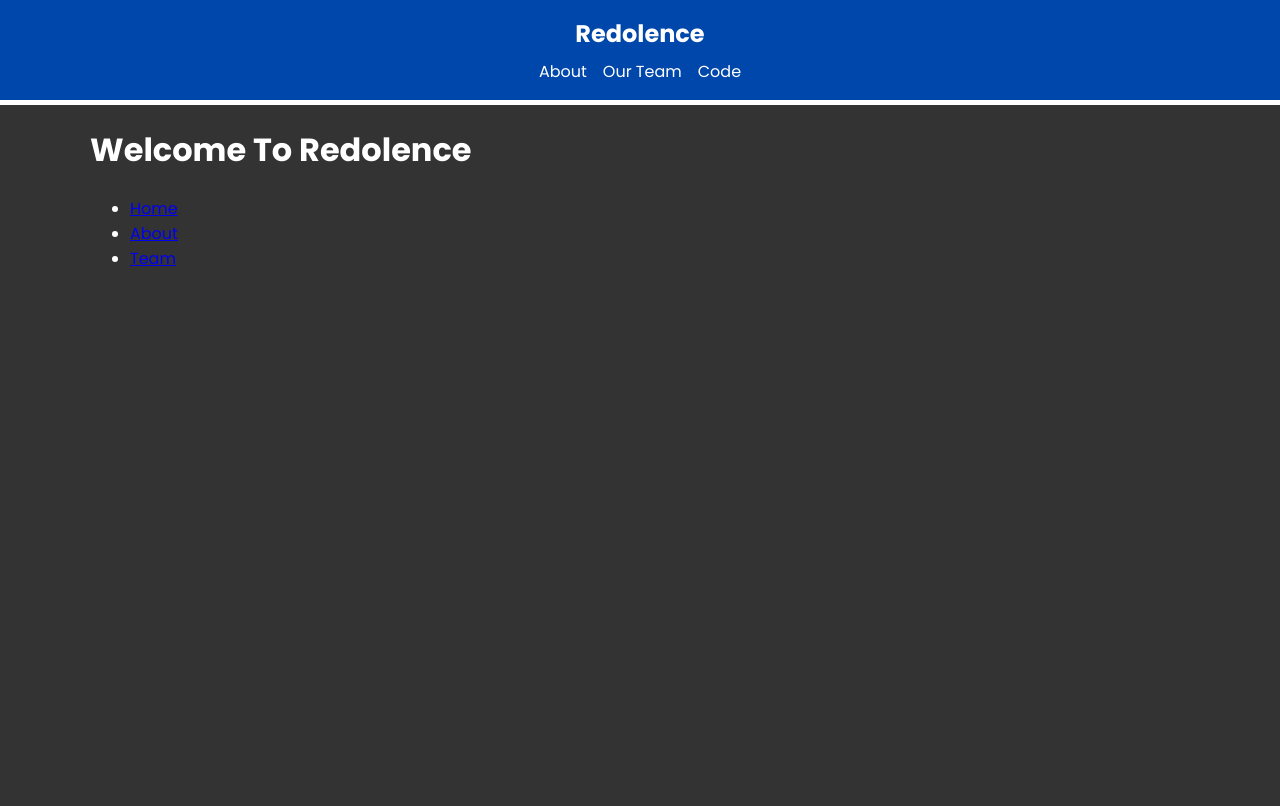
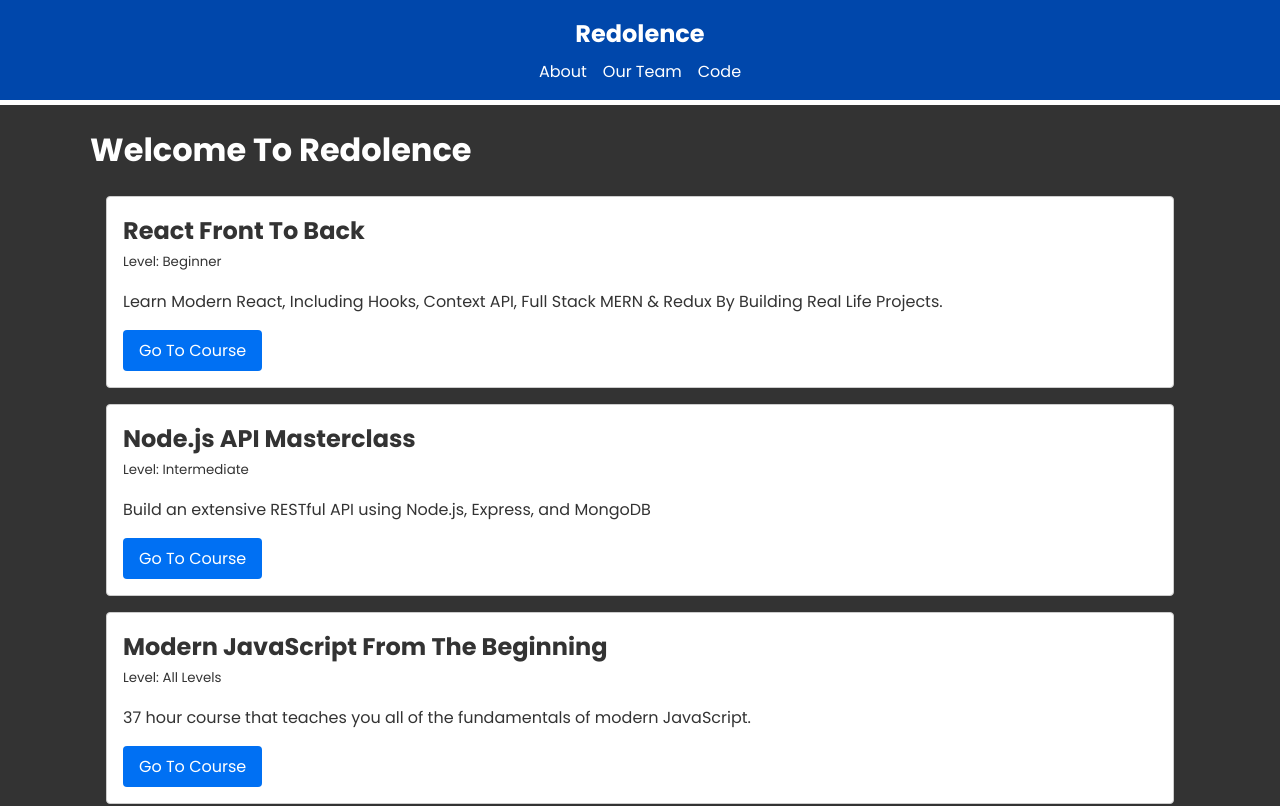
Before and after one commit to rsshonjoydas/nextjs, a Next.js app: page / in a window 1280 px wide. Shown: the top 806 px of the page. Built offline with nearby package versions, Linux system fonts and the light colour scheme.

Commit message:
fetching course data

```diff
--- a/src/app/page.tsx
+++ b/src/app/page.tsx
@@ -1,4 +1,4 @@
-import Link from 'next/link';
+import Courses from '@/components/Courses';
 import { FC } from 'react';
 
 interface HomePageProps {}
@@ -7,17 +7,7 @@ const HomePage: FC<HomePageProps> = ({}) => {
   return (
     <>
       <h1>Welcome To Redolence</h1>
-      <ul>
-        <li>
-          <Link href='/'>Home</Link>
-        </li>
-        <li>
-          <Link href='/about'>About</Link>
-        </li>
-        <li>
-          <Link href='/about/team'>Team</Link>
-        </li>
-      </ul>
+      <Courses />
     </>
   );
 };
--- /dev/null
+++ b/src/components/Courses.tsx
@@ -0,0 +1,29 @@
+import Link from 'next/link';
+
+async function fetchCourse() {
+  const response = await fetch('http://localhost:3000/api/courses');
+
+  const courses = await response.json();
+  return courses;
+}
+
+const Courses: any = async () => {
+  const courses = await fetchCourse();
+
+  return (
+    <div className='courses'>
+      {courses.map((course: any) => (
+        <div key={course.id} className='card'>
+          <h2>{course.title}</h2>
+          <small>Level: {course.level}</small>
+          <p>{course.description}</p>
+          <Link href={course.link} target='_blank' className='btn'>
+            Go To Course
+          </Link>
+        </div>
+      ))}
+    </div>
+  );
+};
+
+export default Courses;
```
